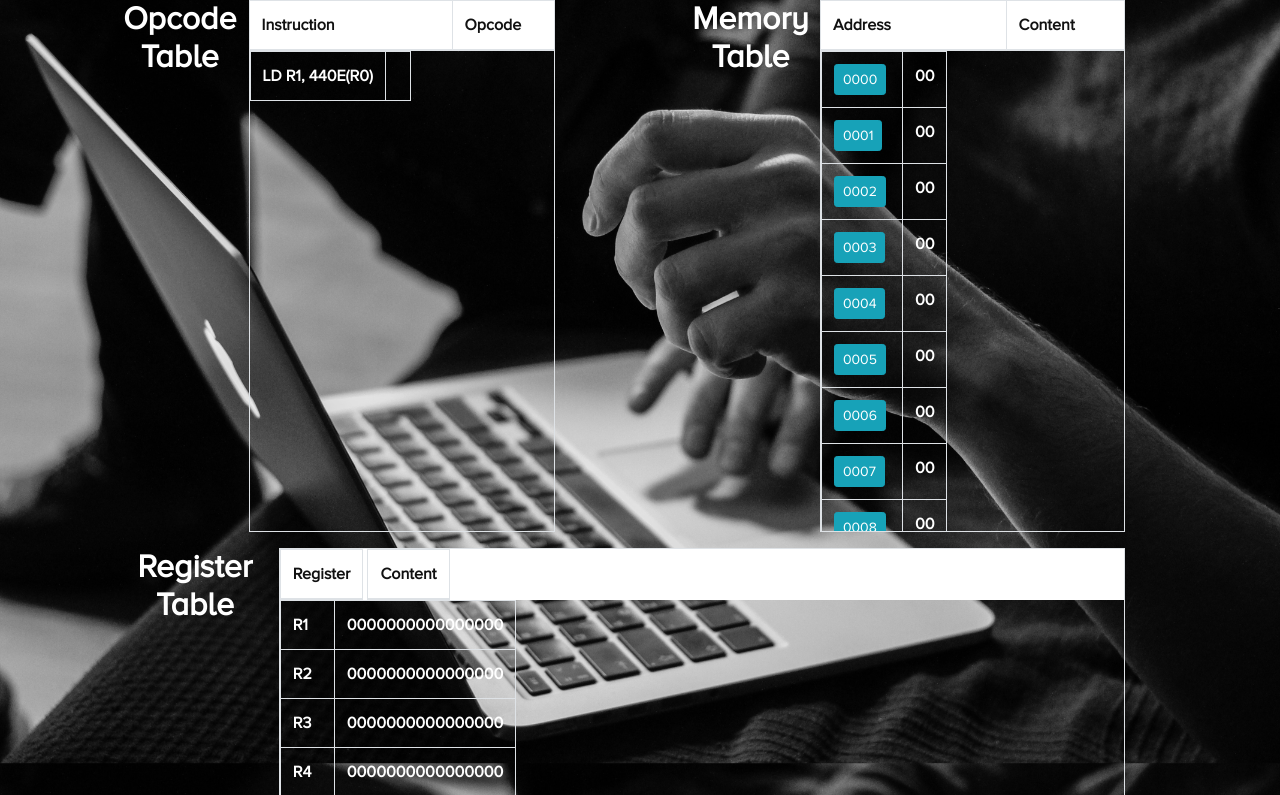
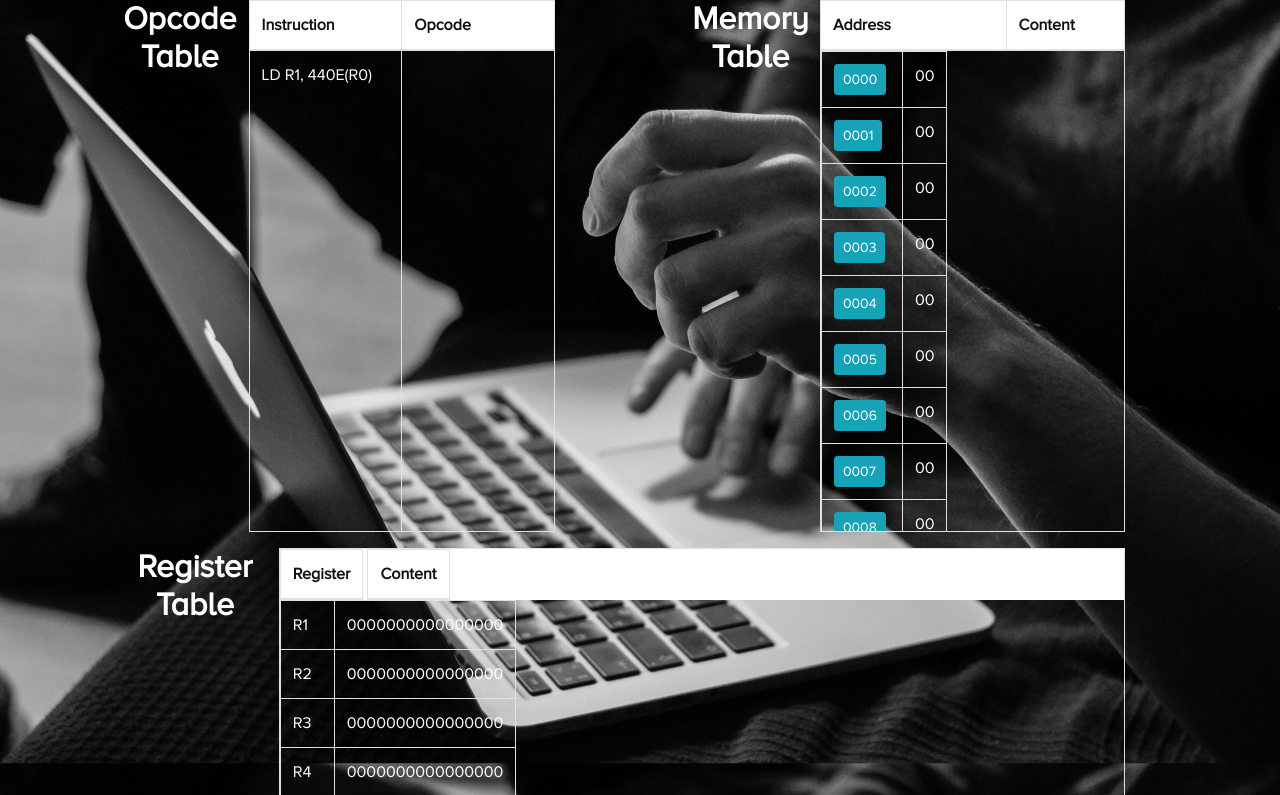
Before and after one commit to homeostaceys/microMIPS, a Django app: page /load/ in a window 1280 px wide. Shown: the part 90-885 px from the top of the page. Run offline with Django 3.2, Linux system fonts and the light colour scheme; data comes from the database, SQL or seed files in the repository; lists and menus that the app fills with data are empty; some libraries are stand-ins or nearby versions.

Commit message:
Add files via upload

```diff
--- a/microMIPs/mips/templates/mips/load.html
+++ b/microMIPs/mips/templates/mips/load.html
@@ -12,18 +12,18 @@
 
         <div class="col  ml-lg-5 mr-lg-5">
             <h2 align="center"><strong class="text-white">Opcode Table</strong></h2>
-            <table class="table table-bordered" >
+            <table class="table table-bordered" style="table-layout: fixed;" >
                 <thead>
                     <tr style="background-color: white; color: #111111;">
                         <th>Instruction</th>
                         <th>Opcode</th>
                     </tr>
                 </thead>
-                <tbody style="color: white;overflow-y: scroll; display: inline-block; height: 30em;">
+                <tbody style="color: white;overflow-y: scroll; height: 30em; overflow: auto;">
                     {% for instr in instrclist %}
-                    <tr style="width:inherit;">
-                        <th>{{ instr.instruction }}</th>
-                        <th>{{ instr.rep }}</th>
+                    <tr>
+                        <td>{{ instr.instruction }}</td>
+                        <td>{{ instr.rep }}</td>
                     </tr>
                     {% endfor %}
 
@@ -41,11 +41,11 @@
                         <th>Content</th>
                     </tr>
                 </thead>
-                <tbody style=" color: white; overflow-y: scroll; display: inline-block; height: 30em;">
+                <tbody style="color: white; overflow: scroll; height: 30em; display:inline-block;">
                     {% for mem in memlist %}
-                    <tr style="width:inherit;">
-                        <th><button role="button" class="btn btn-info btn-sm" data-toggle="modal" data-target="#editModal" >{{ mem.address }}</button></th>
-                        <th>{{ mem.memval }}</th>
+                    <tr>
+                        <td><button role="button" class="btn btn-info btn-sm" data-toggle="modal" data-target="#editModal" >{{ mem.address }}</button></td>
+                        <td>{{ mem.memval }}</td>
                     </tr>
                     {% endfor %}
 
@@ -61,7 +61,7 @@
         <div class=" ml-lg-5 col mr-lg-5">
             <h2 align="center"><strong class="text-white">Register Table</strong></h2>
             <table class="table table-bordered">
-                <thead style="display: block;">
+                <thead>
                     <tr style="background-color: white; color: #111111;display: block;">
                         <th  style="display: inline-block;">Register</th>
                         <th  style="display: inline-block;">Content</th>
@@ -70,8 +70,8 @@
                 <tbody style=" color: white;overflow-y: scroll; display: inline-block; height: 30em;">
                     {% for reg in reglist %}
                     <tr>
-                        <th>R{{ reg.regnum }}</th>
-                        <th>{{ reg.regval }}</th>
+                        <td>R{{ reg.regnum }}</td>
+                        <td>{{ reg.regval }}</td>
                     </tr>
                     {% endfor %}
 
@@ -92,12 +92,15 @@
             </div>
 
             <div class="modal-body">
-                <label>Memory Content</label>
-                <input type="text" class="form-control">
+                <form method="GET" enctype="multipart/form-data">
+                    {% csrf_token %}
+                    <label>Memory Content</label>
+                    <input type="text" class="form-control" name="editarea">
+                </form>
             </div>
 
             <div class="modal-footer">
-                <button type="submit" class="btn btn-success">Save</button>
+                <button type="submit" class="btn btn-success" >Save</button>
             </div>
         </div>
     </div>
```
